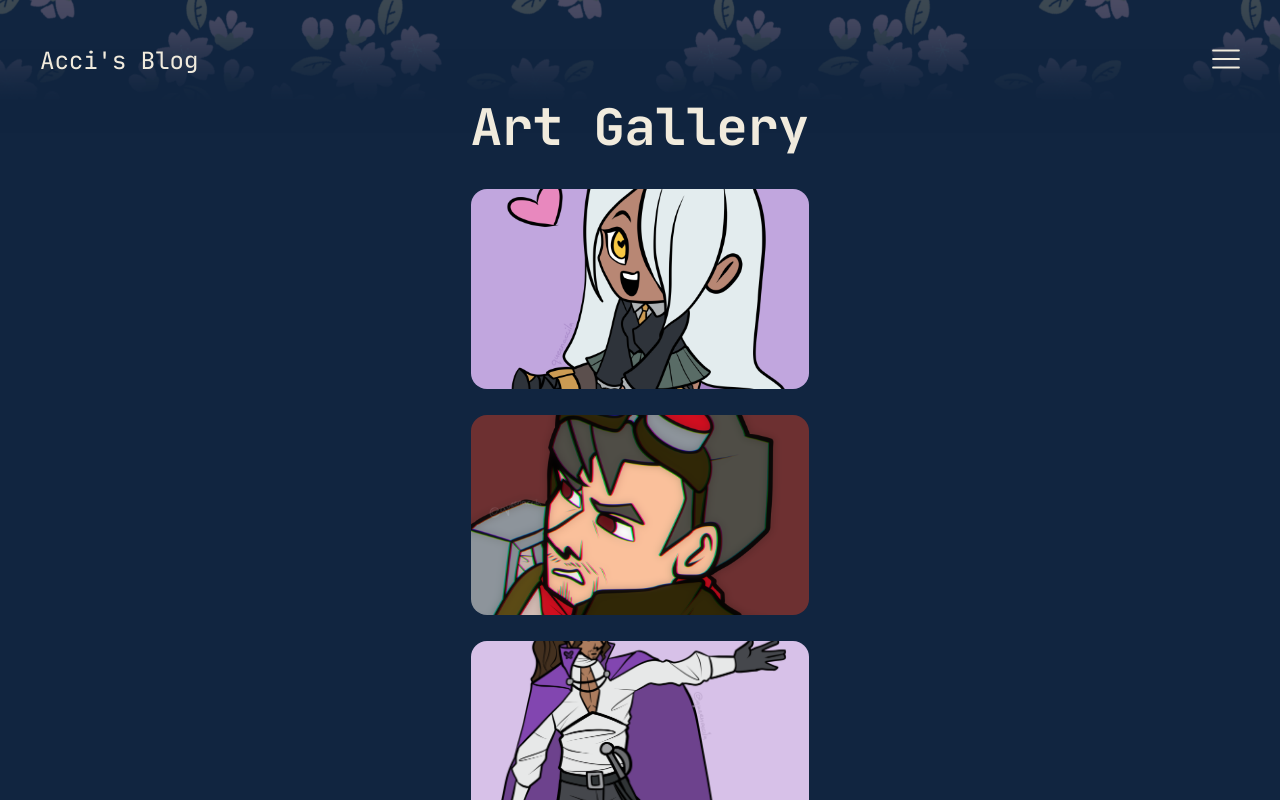
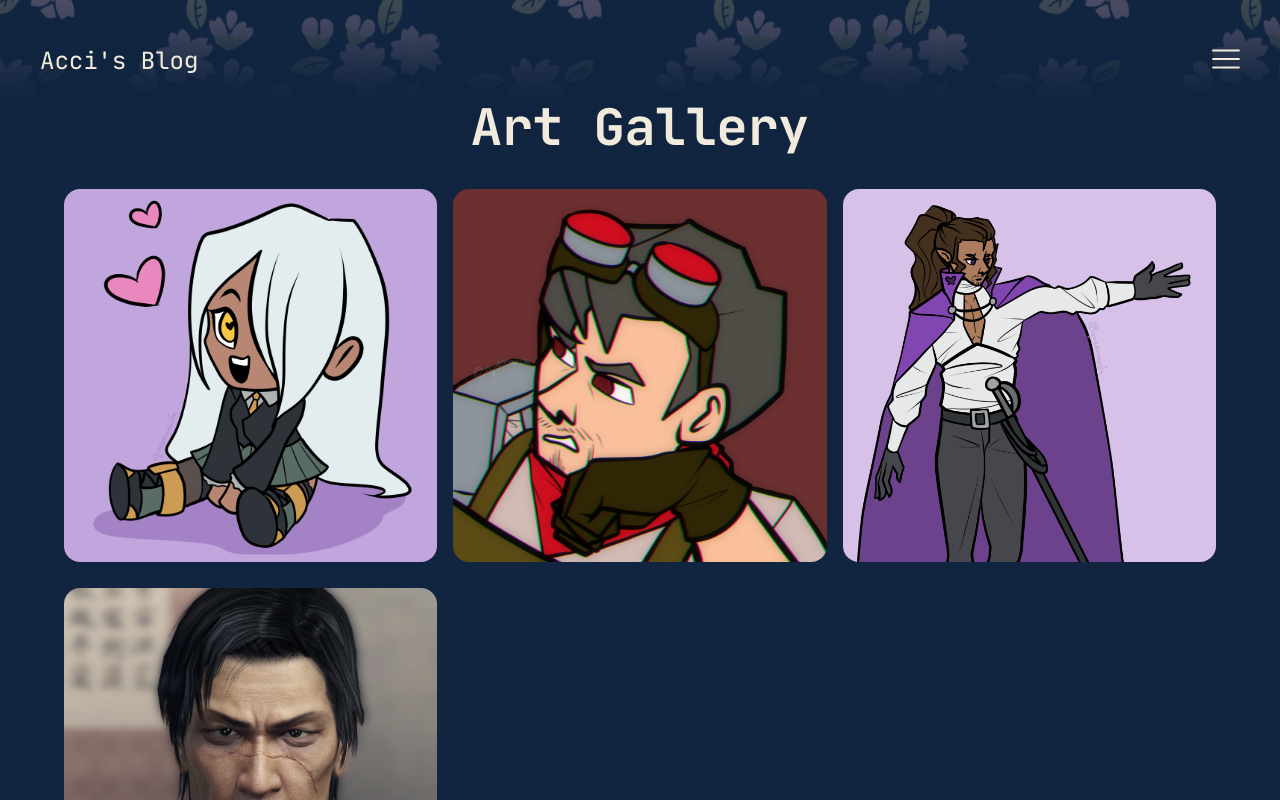
Before and after one commit to queenaccila/acci-blog, a React (Vite) app: page /art in a window 1280 px wide. Shown: the top 800 px of the page. Built offline with nearby package versions, Linux system fonts and the light colour scheme.

Commit message:
Added gallery insta-like layout

```diff
--- a/src/pages/ArtGallery.css
+++ b/src/pages/ArtGallery.css
@@ -6,13 +6,12 @@
 
 .gallery-grid {
   display: grid;
-  grid-template-columns: repeat(auto-fill);
+  grid-template-columns: repeat(auto-fill, minmax(20rem, 1fr));
   gap: 1rem;
 }
 
 .gallery-item img {
   width: 100%;
-  height: 200px;
   aspect-ratio: 1/1;
   object-fit: cover;
   border-radius: 1rem;
```
